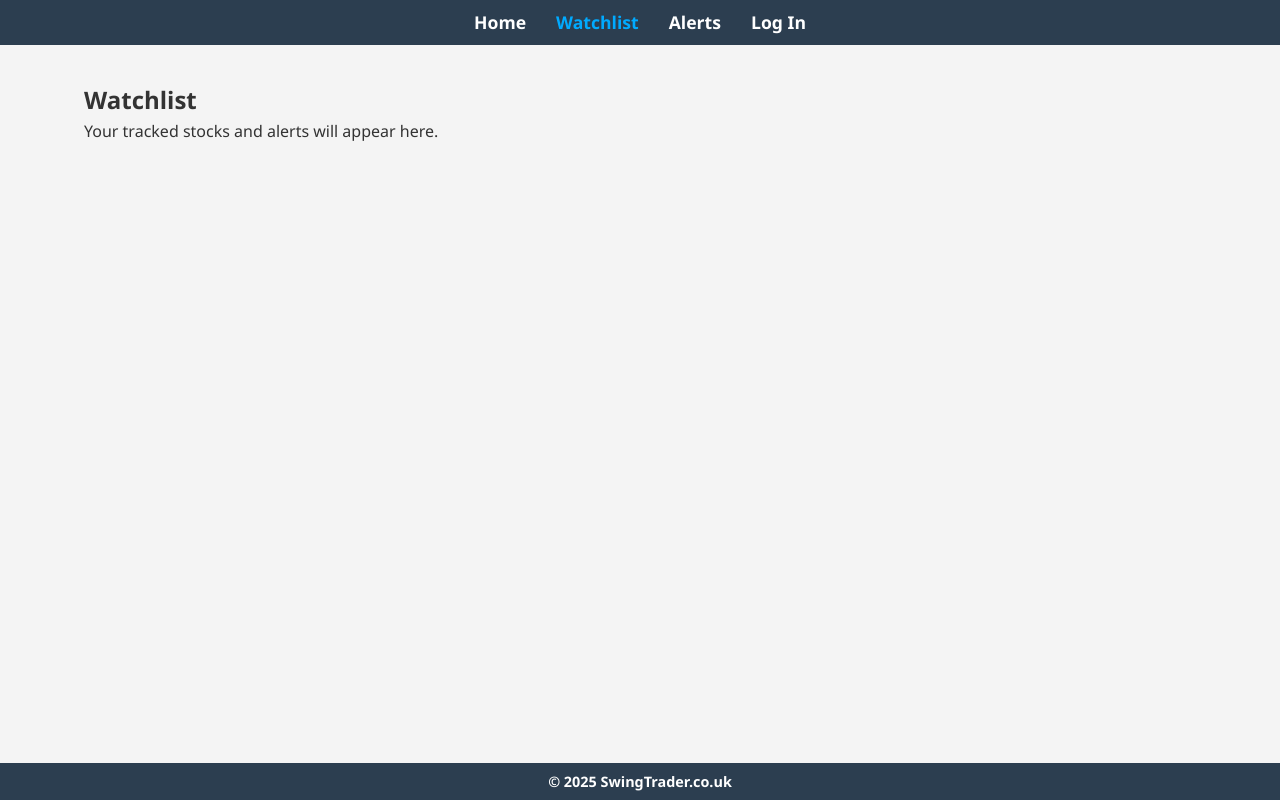
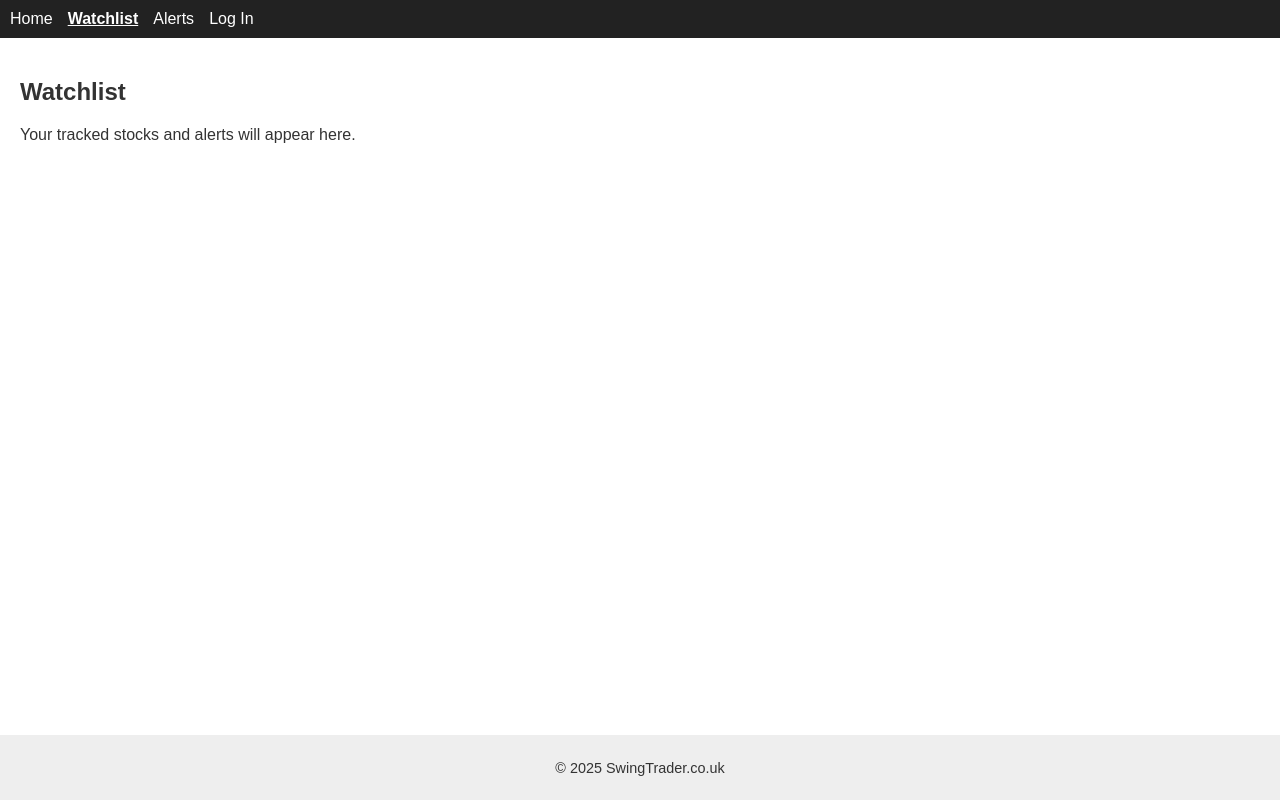
Before and after one commit to AndrewO123456789/sandbox, a plain HTML site: page public/watchlist.html in a window 1280 px wide. Drawn offline with Linux system fonts and the light colour scheme; no server answers.

Commit message:
Update main.css - from ST

```diff
--- a/public/css/main.css
+++ b/public/css/main.css
@@ -1,107 +1,70 @@
-/* Reset and base styles */
-* {
+body {
   margin: 0;
-  padding: 0;
-  box-sizing: border-box;
-}
-
-body {
-  font-family: 'Segoe UI', Tahoma, Geneva, Verdana, sans-serif;
-  background-color: #f4f4f4 !important;
-  color: #333 !important;
-  line-height: 1.6;
+  font-family: Arial, sans-serif;
+  background-color: #ffffff;
+  color: #333;
   display: flex;
   flex-direction: column;
   min-height: 100vh;
 }
 
-/* Layout containers */
-.container {
-  width: 90%;
-  max-width: 1200px;
-  margin: auto;
-  padding: 20px;
-}
-
-/* Navigation bar */
 nav {
-  background-color: #2c3e50;
-  display: flex;
-  justify-content: center;
-  gap: 2em;
-  padding: 0.5em 0;
-  margin-top: 0;
+  background-color: #222;
+  padding: 10px;
 }
 
 nav ul {
   list-style: none;
   display: flex;
-  justify-content: center;
+  gap: 15px;
+  margin: 0;
+  padding: 0;
 }
 
-nav ul li {
-  margin: 0 15px;
-}
-
-nav ul li a {
-  color: white;
-  text-decoration: none;
-  font-weight: bold;
-  font-size: 1.1em;
-  transition: color 0.3s ease;
-}
-
-nav ul li a.active {
-  color: #00aaff;
-  font-weight: bold;
+nav a {
+  color: #fff;
   text-decoration: none;
 }
 
-nav ul li a:hover {
-  color: #00aaff;
-  text-decoration: none;
+nav a.active {
+  font-weight: bold;
+  text-decoration: underline;
 }
 
-/* User info */
-#user-info {
-  position: absolute;
-  right: 1em;
-  top: 0.5em;
-  color: white;
-  font-size: 0.9em;
+.container {
+  padding: 20px;
 }
 
-/* Main content */
 main {
   flex: 1;
-  padding: 1em;
+  padding: 20px;
   text-align: center;
 }
 
-/* Footer */
 footer {
-  background-color: #2c3e50;
-  color: white;
   text-align: center;
-  padding: 0.5em 0;
-  font-weight: 600;
+  padding: 10px;
+  background-color: #eee;
   font-size: 0.9em;
+  margin-top: auto;
 }
 
-/* Watchlist section */
-#watchlist-section {
-  margin-top: 1em;
+.dropdown-menu {
+  display: none;
+  position: absolute;
+  background-color: #fff;
+  border: 1px solid #ccc;
+  margin-top: 5px;
+  padding: 10px;
 }
 
-/* Login form */
-#login-form {
-  margin-top: 2em;
+.dropdown-menu.show {
+  display: block;
 }
 
-form input,
-form button {
+.dropdown-link {
   display: block;
-  margin: 0.5em auto;
-  padding: 0.5em;
-  width: 200px;
+  padding: 5px 0;
+  color: #333;
+  text-decoration: none;
 }
```
